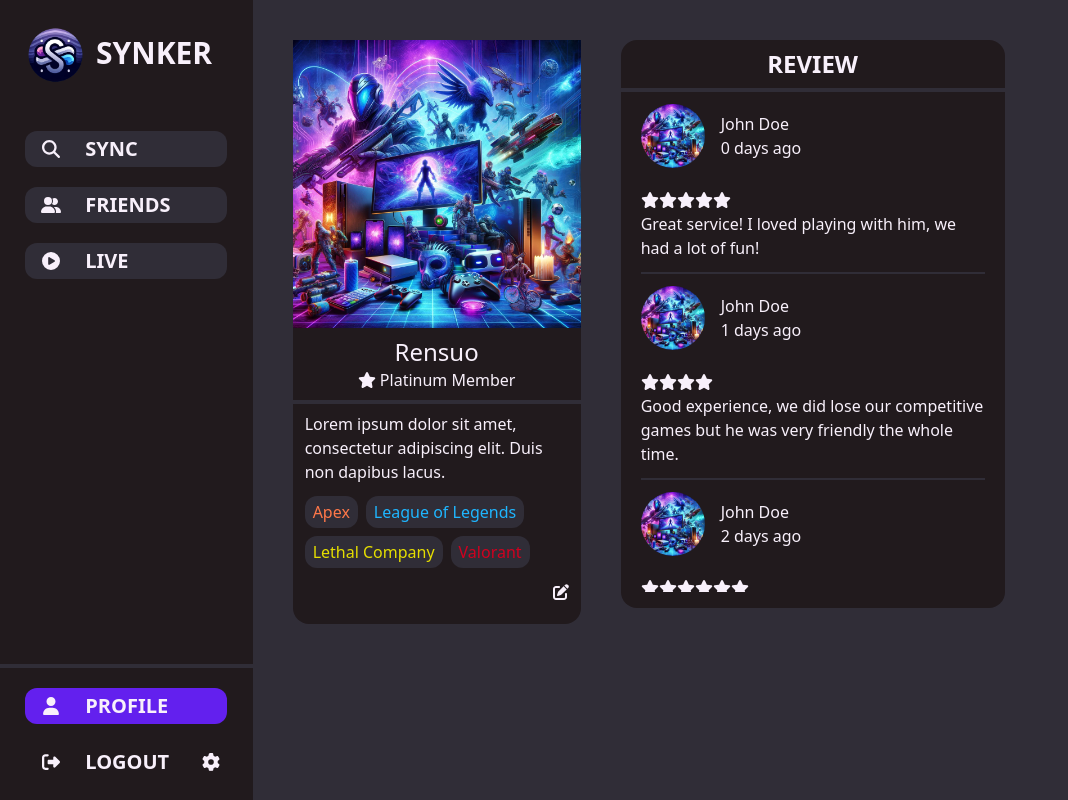
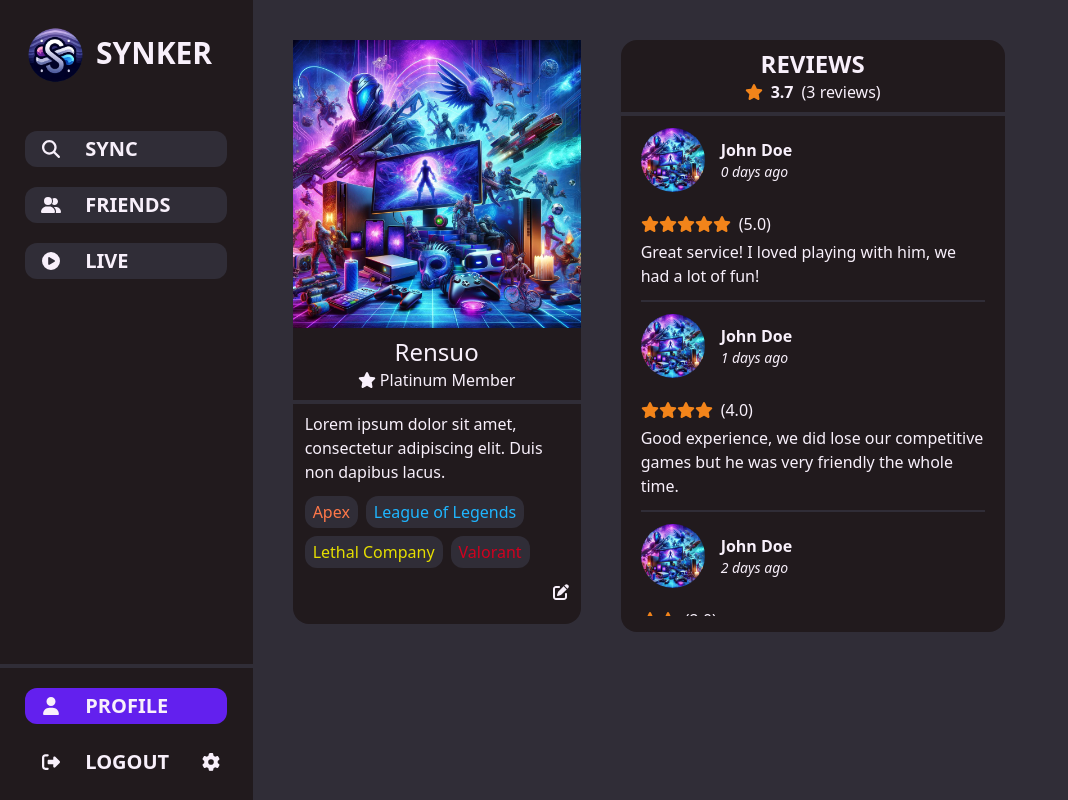
Before and after one commit to varangill/Synker, a React (Vite) app in the folder client/: page /profile in a window 1280 px wide. Shown: the whole page, without its empty margins (0-1068 px from the left). Built offline with nearby package versions, Linux system fonts and the light colour scheme; no server answers; a web font is replaced by a local one.

Commit message:
review component

```diff
--- a/client/src/ui/components/ReviewBox.tsx
+++ b/client/src/ui/components/ReviewBox.tsx
@@ -18,6 +18,7 @@ const Review: React.FC<ReviewProps> = ({
   const currentDate = new Date();
   const timeDifference = currentDate.getTime() - created_time.getTime();
   const formattedDate = Math.floor(timeDifference / (1000 * 60 * 60 * 24));
+
   return (
     <div className="w-full h-full bg-gray-200 text-white pb-3 pl-5 pr-5">
       <div className="flex flex-row items-center pb-5">
@@ -26,14 +27,18 @@ const Review: React.FC<ReviewProps> = ({
           src={reviewer.getProfilePicture()}
         ></img>
         <div className="ml-4">
-          <div>{reviewer.getUsername()}</div>
-          <div>{formattedDate} days ago</div>
+          <div className="font-bold">{reviewer.getUsername()}</div>
+          <div className="text-sm italic">{formattedDate} days ago</div>
         </div>
       </div>
-      {[...Array(rating)].map(() => (
-        <FontAwesomeIcon icon={faStar} />
-      ))}
-      <div className="pb-3">{text}</div>
+      <div className="flex flex-row items-center">
+        {[...Array(rating)].map(() => (
+          <FontAwesomeIcon icon={faStar} className="text-gold" />
+        ))}
+        <div className="ml-2">({rating.toFixed(1)})</div>
+      </div>
+
+      <div className="pb-3 mt-1">{text}</div>
       <div className="title-line w-full bg-gray-100 h-0.5"></div>
     </div>
   );
--- a/client/src/ui/components/ReviewCard.tsx
+++ b/client/src/ui/components/ReviewCard.tsx
@@ -1,5 +1,7 @@
 import ReviewBox from "./ReviewBox";
 import { Review } from "../../models/Review";
+import { FontAwesomeIcon } from "@fortawesome/react-fontawesome";
+import { faStar } from "@fortawesome/free-solid-svg-icons";
 
 interface ReviewCardProps {
   reviewsList: Review[];
@@ -11,11 +13,24 @@ const ReviewCard: React.FC<ReviewCardProps> = ({ reviewsList }) => {
       new Date(b.getCreatedTime()).getTime() -
       new Date(a.getCreatedTime()).getTime()
   );
+
+  const averageRating =
+    reviewsList.reduce((acc, review) => acc + review.getRating(), 0) /
+    reviewsList.length;
+
   return (
     <div className="game-selection-container rounded-2xl flex flex-col items-center bg-gray-200 w-full">
-      <div className="title text-white font-bold items-center p-2 xl:text-2xl lg:text-2xl md:text-base sm:text-xl">
-        REVIEW
+      <div className="title text-white font-bold items-center pt-2 xl:text-2xl lg:text-2xl md:text-base sm:text-xl">
+        REVIEWS
       </div>
+      <div className="text-gold pb-2 flex flex-row items-center">
+        <FontAwesomeIcon icon={faStar} />
+        <div className="text-white font-bold pl-2 flex flex-row gap-2">
+          {averageRating.toFixed(1)}
+          <div className="font-normal">({reviewsList.length} reviews)</div>
+        </div>
+      </div>
+
       <div className="title-line w-full bg-gray-100 h-1"></div>
       <div className="max-h-[500px] overflow-y-scroll no-scrollbar rounded-b-2xl">
         <div className="pb-3"></div>
--- a/client/tailwind.config.js
+++ b/client/tailwind.config.js
@@ -15,6 +15,7 @@ export default {
       orange: "#ff7849",
       green: "#13ce66",
       red: "#d1001f",
+      gold: "#F2841A",
       yellow: "#e5de00",
       gray: {
         100: "#302D37",
```
Also changed, not shown: client/src/test/testReviewList.tsx (+1 -1 lines).
